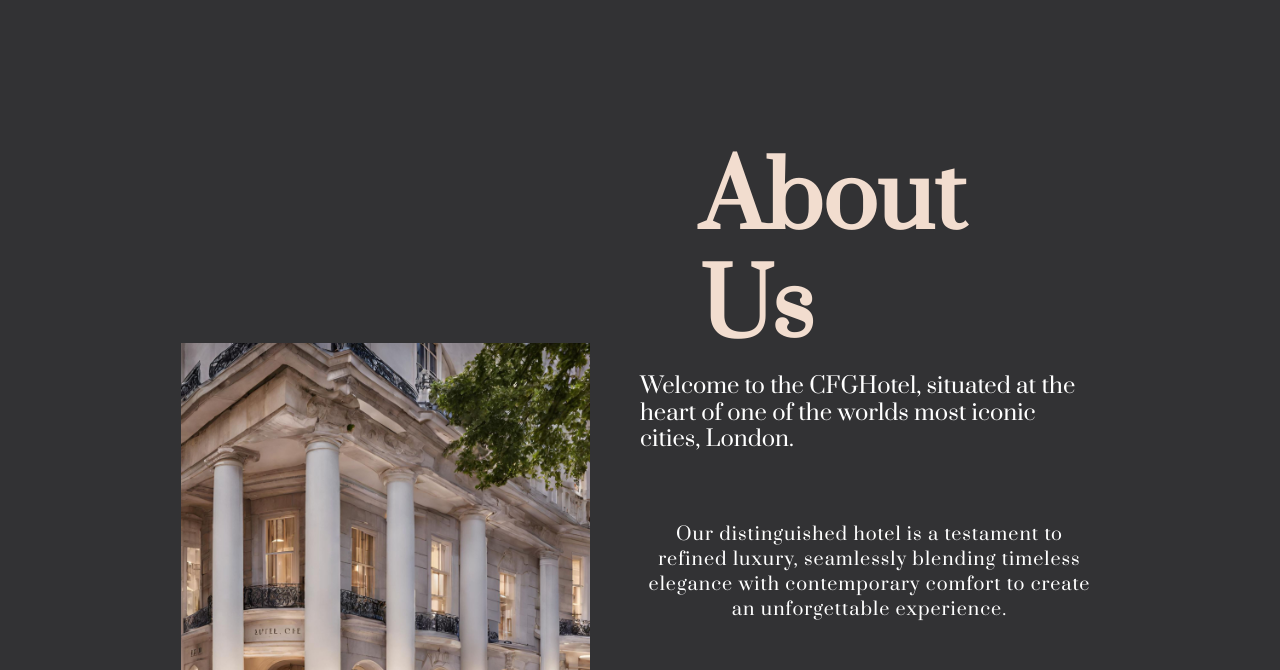
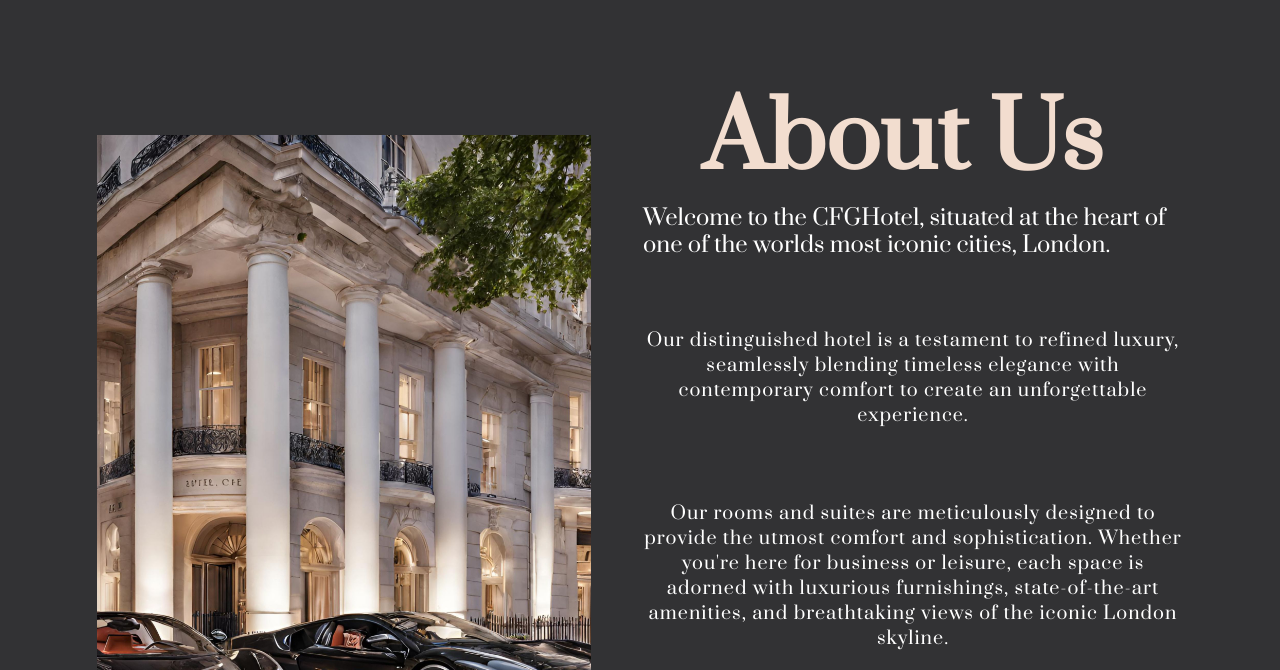
Before and after one commit to leannejosephine/CFGProjectGroup5FINAL, a plain HTML site: page index.html in a window 1280 px wide. Shown: the part 1490-2160 px from the top of the page. Drawn offline with nearby package versions, Linux system fonts and the light colour scheme; a web font is replaced by a local one.

Commit message:
Update index.css
Reverting Changes - awaiting support from CFG tutor

```diff
--- a/index.css
+++ b/index.css
@@ -61,27 +61,27 @@ body {
   .about-us{
     height: 100vh;
     width: 100%;
-    padding: 150px 100px;
+    padding: 90px 0;
     background-color: #323234;
     color: #fff;
     font-family: 'Prata', serif;
-    padding-bottom: 100px
+  }
 
-  }
   .pic{
     height: auto;
     width:  auto;
     padding-right: 50px;
   }
-  .about{
+
+.about{
     width: 1130px;
     max-width: 85%;
     margin: 0 auto;
     display: flex;
     align-items: center;
     justify-content: space-around;
-    padding-bottom: 100px
   }
+
   .text{
     width: 540px;
   }
```
